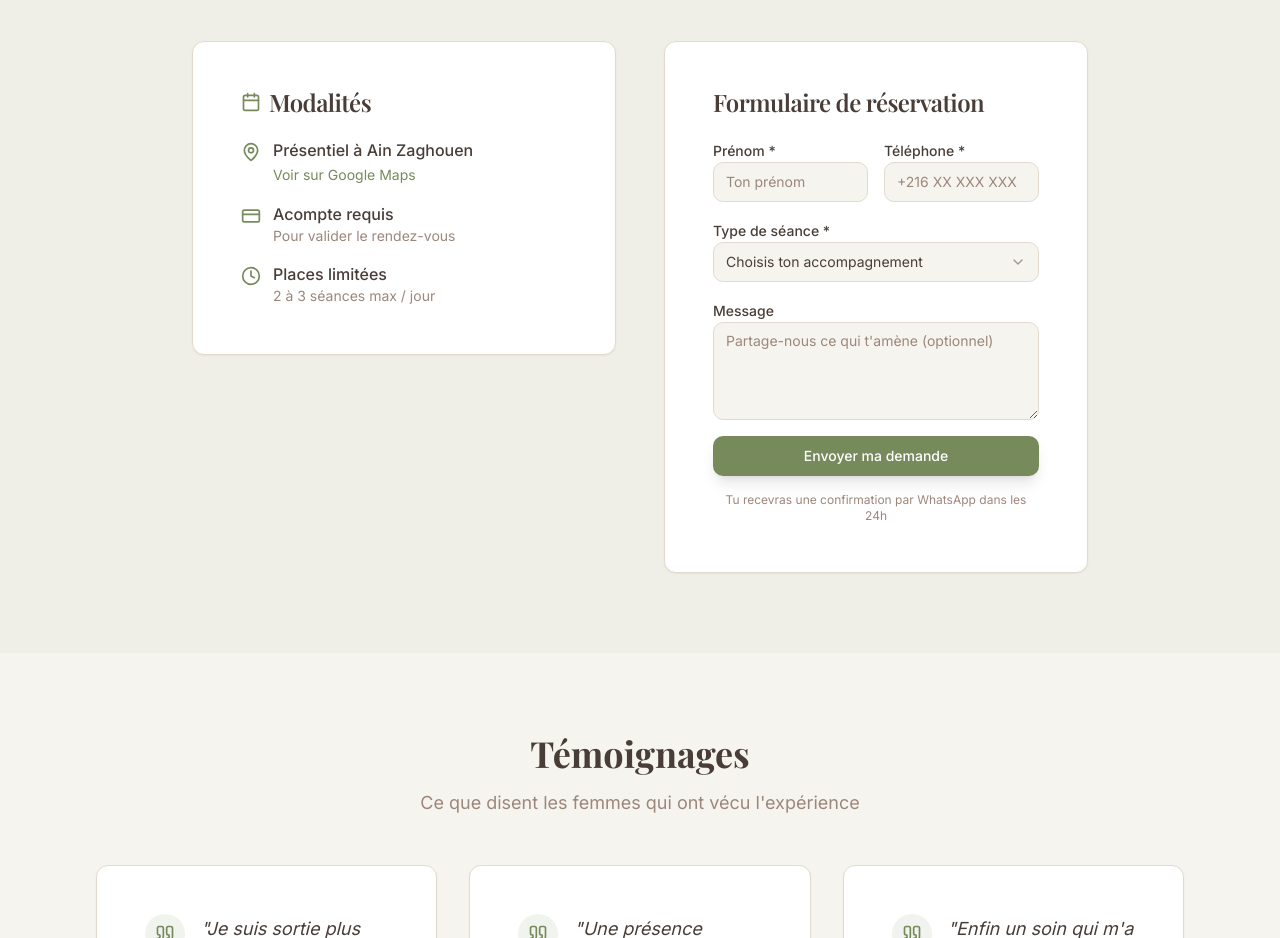
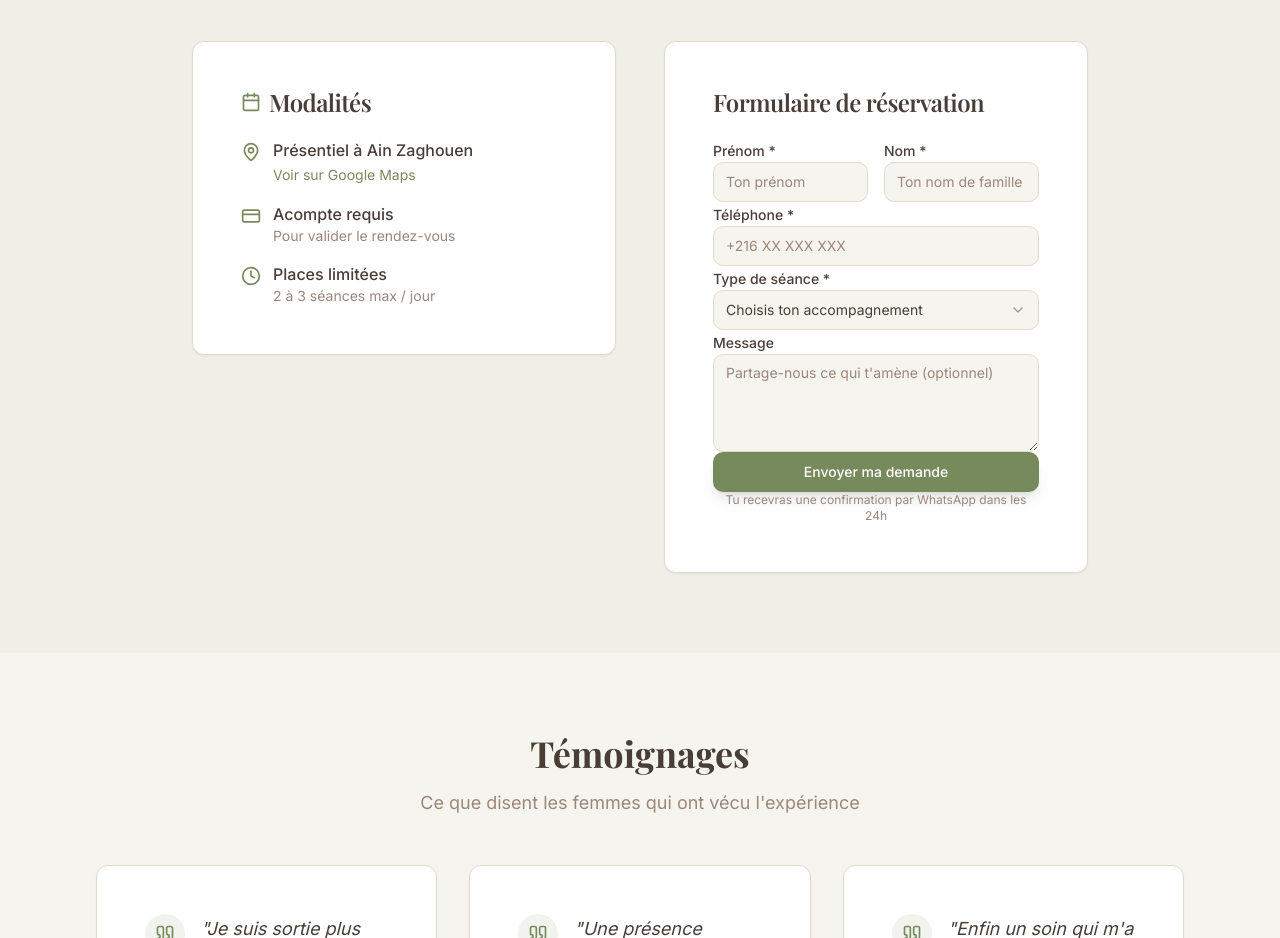
Before and after one commit to NickMaverick22/mahati, a React (Vite) app: page / in a window 1280 px wide. Shown: the part 2620-3558 px from the top of the page. Built offline with nearby package versions, Linux system fonts and the light colour scheme.

Commit message:
Integrate HubSpot form
Link the provided HubSpot form and update the UI to include first and last name properties.

```diff
--- a/src/components/BookingSection.tsx
+++ b/src/components/BookingSection.tsx
@@ -71,20 +71,26 @@ const BookingSection = () => {
                 <CardTitle>Formulaire de réservation</CardTitle>
               </CardHeader>
               <CardContent className="space-y-4">
+                <form action="https://2f9f6n.share-eu1.hsforms.com/2E0h3tt_cTBi1APLa4Pynjw" method="POST">
                   <div className="grid grid-cols-2 gap-4">
                     <div>
-                    <Label htmlFor="prenom">Prénom *</Label>
-                    <Input id="prenom" placeholder="Ton prénom" />
+                      <Label htmlFor="firstname">Prénom *</Label>
+                      <Input id="firstname" name="firstname" placeholder="Ton prénom" required />
                     </div>
                     <div>
-                    <Label htmlFor="telephone">Téléphone *</Label>
-                    <Input id="telephone" placeholder="+216 XX XXX XXX" />
+                      <Label htmlFor="lastname">Nom *</Label>
+                      <Input id="lastname" name="lastname" placeholder="Ton nom de famille" required />
                     </div>
                   </div>
 
                   <div>
-                  <Label htmlFor="seance">Type de séance *</Label>
-                  <Select>
+                    <Label htmlFor="phone">Téléphone *</Label>
+                    <Input id="phone" name="phone" placeholder="+216 XX XXX XXX" required />
+                  </div>
+
+                  <div>
+                    <Label htmlFor="service_type">Type de séance *</Label>
+                    <Select name="service_type" required>
                       <SelectTrigger>
                         <SelectValue placeholder="Choisis ton accompagnement" />
                       </SelectTrigger>
@@ -100,18 +106,20 @@ const BookingSection = () => {
                     <Label htmlFor="message">Message</Label>
                     <Textarea
                       id="message"
+                      name="message"
                       placeholder="Partage-nous ce qui t'amène (optionnel)"
                       rows={4}
                     />
                   </div>
 
-                <Button className="btn-primary w-full">
+                  <Button type="submit" className="btn-primary w-full">
                     Envoyer ma demande
                   </Button>
 
                   <p className="text-xs text-muted-foreground text-center">
                     Tu recevras une confirmation par WhatsApp dans les 24h
                   </p>
+                </form>
               </CardContent>
             </Card>
           </div>
```
Lines whose indentation alone changed are shown as unchanged.
